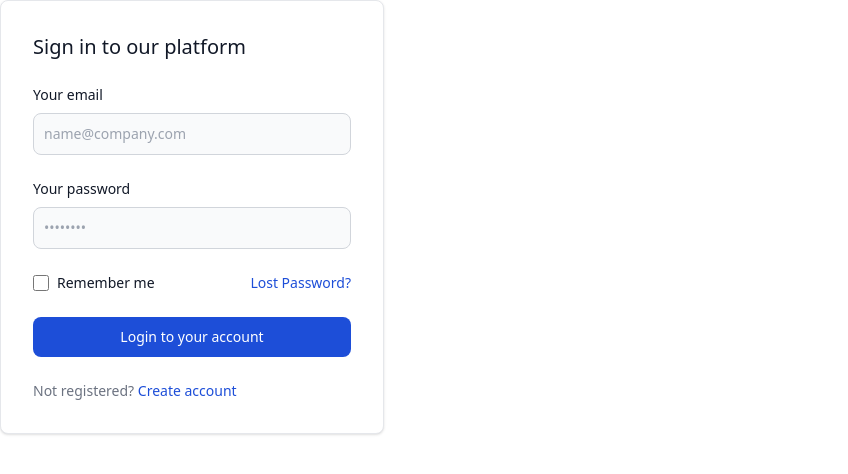
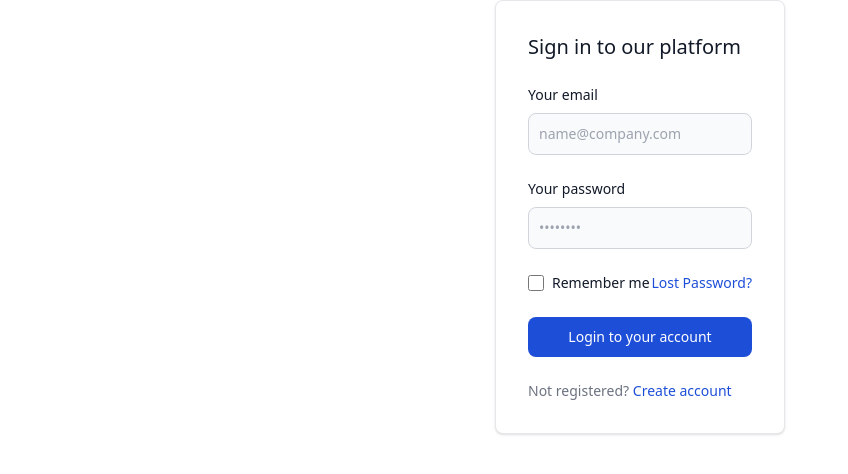
Before and after one commit to rakib00-dev/react-bmi-00, a React (Vite) app: page / in a window 1280 px wide. Shown: the top 474 px of the page, without its empty margins (0-848 px from the left). Built offline with nearby package versions, Linux system fonts and the light colour scheme.

Commit message:
updated the from

```diff
--- a/src/App.jsx
+++ b/src/App.jsx
@@ -1,7 +1,11 @@
 import Card from './Components/Card';
 
 function App() {
-  return <Card />;
+  return (
+    <div className="grid place-content-center m-auto">
+      <Card />
+    </div>
+  );
 }
 
 export default App;
```
